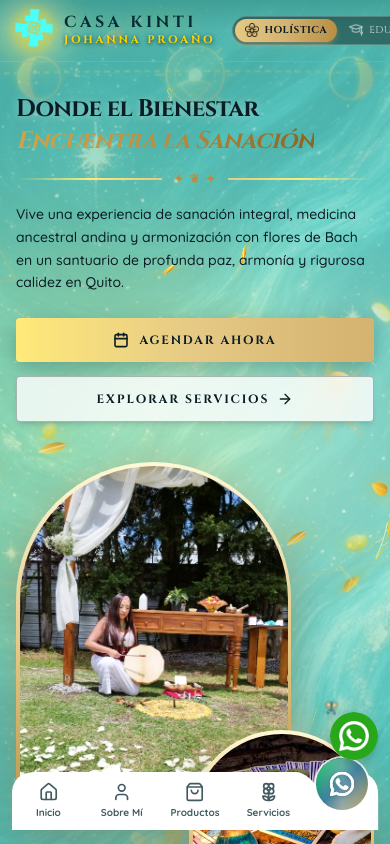
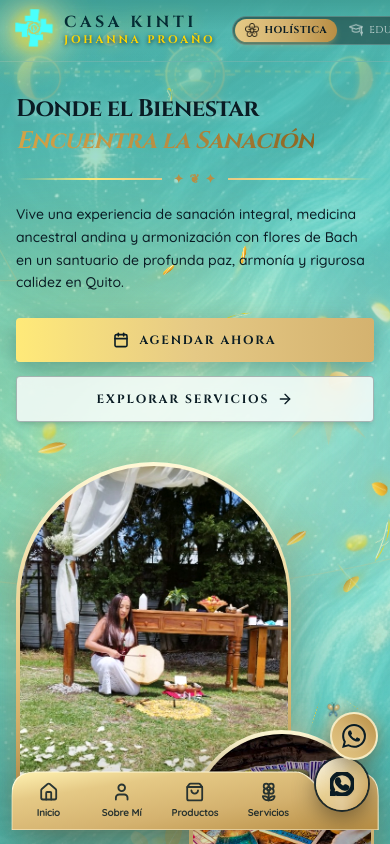
Before and after one commit to kindevec/Casa---Kinti, a React (Vite) app: page / in a window 390 px wide. Shown: the top 844 px of the page. Built offline with nearby package versions, Linux system fonts and the light colour scheme; a web font is replaced by a local one.

Commit message:
style: boton flotante de whatsapp dorado con icono negro y paleta dorada/negra en barra de navegacion movil

```diff
--- a/src/components/FloatingWhatsApp.tsx
+++ b/src/components/FloatingWhatsApp.tsx
@@ -1,6 +1,6 @@
 import React, { useState } from 'react';
 import { WHATSAPP_PHONE, WHATSAPP_DEFAULT_MSG } from '../data';
-import { ButterflyGraphic } from './FloralDecorations';
+import { ButterflyGraphic, WhatsAppOfficialIcon } from './FloralDecorations';
 
 export const FloatingWhatsApp: React.FC = () => {
   const whatsappUrl = `https://wa.me/${WHATSAPP_PHONE}?text=${encodeURIComponent(WHATSAPP_DEFAULT_MSG)}`;
@@ -12,7 +12,7 @@ export const FloatingWhatsApp: React.FC = () => {
       onMouseEnter={() => setIsHovered(true)}
       onMouseLeave={() => setIsHovered(false)}
     >
-      {/* Botón Flotante Puro: Sin contenedores ni fondos, emerge al pasar el cursor */}
+      {/* Botón Flotante de WhatsApp: Dorado con Ícono en Negro */}
       <a
         href={whatsappUrl}
         target="_blank"
@@ -20,17 +20,17 @@ export const FloatingWhatsApp: React.FC = () => {
         id="floating-whatsapp-button"
         onFocus={() => setIsHovered(true)}
         onBlur={() => setIsHovered(false)}
-        className={`relative group flex items-center justify-center min-w-[48px] min-h-[48px] transition-all duration-400 ease-out cursor-pointer drop-shadow-lg hover:drop-shadow-[0_8px_25px_rgba(37,211,102,0.6)] active:scale-95 ${
+        className={`relative group flex items-center justify-center w-12 h-12 sm:w-13 sm:h-13 md:w-14 md:h-14 rounded-full bg-gradient-to-tr from-[#E5C985] via-[#D4B26F] to-[#B88E44] border-2 border-[#FFF8D6]/80 shadow-[0_8px_25px_rgba(0,0,0,0.35),0_0_18px_rgba(212,178,111,0.55)] hover:shadow-[0_12px_32px_rgba(0,0,0,0.45),0_0_26px_rgba(212,178,111,0.75)] transition-all duration-400 ease-out cursor-pointer active:scale-95 ${
           isHovered
             ? '-translate-x-3 sm:-translate-x-4 md:-translate-x-5 md:scale-110'
             : '-translate-x-3 sm:-translate-x-4 md:translate-x-8 md:hover:translate-x-0'
         }`}
         aria-label="Contactar por WhatsApp a Casa Kinti"
       >
-        {/* Anillo de pulso cuando está en reposo */}
+        {/* Anillo de pulso dorado cuando está en reposo */}
         <span
-          className={`absolute inset-0 rounded-full bg-[#25D366] transition-opacity duration-300 pointer-events-none ${
-            isHovered ? 'opacity-0' : 'opacity-35 animate-ping'
+          className={`absolute inset-0 rounded-full bg-[#E5C985] transition-opacity duration-300 pointer-events-none ${
+            isHovered ? 'opacity-0' : 'opacity-40 animate-ping'
           }`}
         />
 
@@ -39,12 +39,8 @@ export const FloatingWhatsApp: React.FC = () => {
           <ButterflyGraphic size={20} color="pink" className="w-4 h-4 sm:w-5 sm:h-5 md:w-5.5 md:h-5.5" />
         </div>
 
-        {/* Ícono circular oficial de WhatsApp directo */}
-        <img
-          src="/icons/whatsapp.png"
-          alt="WhatsApp Casa Kinti"
-          className="w-12 h-12 sm:w-13 sm:h-13 md:w-14 md:h-14 object-contain rounded-full relative z-10"
-        />
+        {/* Ícono Oficial de WhatsApp en color negro */}
+        <WhatsAppOfficialIcon className="w-6 h-6 sm:w-7 sm:h-7 md:w-7.5 md:h-7.5 text-[#0A1C24] relative z-10 shrink-0 drop-shadow-[0_1px_2px_rgba(255,255,255,0.3)]" />
       </a>
     </div>
   );
--- a/src/components/MobileTabBar.tsx
+++ b/src/components/MobileTabBar.tsx
@@ -71,31 +71,31 @@ export const MobileTabBar: React.FC = () => {
     {
       label: 'Inicio',
       href: '#inicio',
-      color: '#043651', // Azul Periwinkle
+      color: '#D4B26F',
       icon: <Home className="icon" />,
     },
     {
       label: 'Sobre Mí',
       href: '#sobre-mi',
-      color: '#2B7294', // Púrpura Lavanda
+      color: '#D4B26F',
       icon: <User className="icon" />,
     },
     {
       label: mode === 'educacion' ? 'Cursos' : 'Productos',
       href: '#productos',
-      color: '#CEAB67', // Rosa Floral
+      color: '#D4B26F',
       icon: mode === 'educacion' ? <BookOpen className="icon" /> : <ShoppingBag className="icon" />,
     },
     {
       label: 'Servicios',
       href: '#servicios',
-      color: '#2B7294', // Verde Esmeralda / Teal
+      color: '#D4B26F',
       icon: <Flower2 className="icon" />,
     },
     {
       label: 'WhatsApp',
       href: '#contacto',
-      color: '#25D366', // Verde Oficial WhatsApp
+      color: '#D4B26F',
       icon: <WhatsAppOfficialIcon className="w-5 h-5 fill-current" />,
     },
   ];
--- a/src/components/ui/animated-tab-bar.tsx
+++ b/src/components/ui/animated-tab-bar.tsx
@@ -183,42 +183,47 @@ export const AnimatedTabBar: React.FC<AnimatedTabBarProps> = ({
       className={`relative w-full select-none ${className}`}
       style={{ height: "74px" }}
     >
-      {/* Fondo SVG con muesca controlada imperativamente */}
+      {/* Fondo SVG con muesca interactiva en degradado dorado */}
       <svg
-        className="absolute inset-0 w-full h-full pointer-events-none drop-shadow-[0_-4px_24px_rgba(19, 50, 56, 0.14)]"
+        className="absolute inset-0 w-full h-full pointer-events-none drop-shadow-[0_8px_30px_rgba(0,0,0,0.35)] drop-shadow-[0_0_15px_rgba(212,178,111,0.35)]"
         viewBox={`0 0 ${width} 74`}
         preserveAspectRatio="none"
       >
+        <defs>
+          <linearGradient id="mobileTabBarGold" x1="0%" y1="0%" x2="100%" y2="100%">
+            <stop offset="0%" stopColor="#FFF2B2" />
+            <stop offset="25%" stopColor="#E5C985" />
+            <stop offset="60%" stopColor="#D4B26F" />
+            <stop offset="100%" stopColor="#B88E44" />
+          </linearGradient>
+        </defs>
         <motion.path
           d={generatePath(activeCenterX, width, 48)}
-          fill="#FFFFFF"
+          fill="url(#mobileTabBarGold)"
+          stroke="#FFF8D6"
+          strokeWidth="1.2"
           animate={pathControls}
         />
       </svg>
 
       {/* Botón Pelotita Flotante con Control Imperativo de Salto */}
       <motion.div
-        className="absolute top-[2px] z-20 w-[52px] h-[52px] rounded-full flex items-center justify-center cursor-pointer overflow-hidden shadow-[0_8px_24px_rgba(4, 54, 81, 0.48)] ring-2 ring-white/85"
+        className="absolute top-[2px] z-20 w-[52px] h-[52px] rounded-full flex items-center justify-center cursor-pointer overflow-hidden shadow-[0_8px_24px_rgba(0,0,0,0.45)] ring-2 ring-[#0A1C24]/85"
         style={{
-          background:
-            activeItem?.color && activeItem.color.startsWith("bg-")
-              ? undefined
-              : activeItem?.color
-              ? `linear-gradient(135deg, ${activeItem.color}, #2B7294, #CEAB67)`
-              : "linear-gradient(135deg, #043651 0%, #2B7294 50%, #CEAB67 100%)",
+          background: "linear-gradient(135deg, #FFFDF0 0%, #E5C985 45%, #D4B26F 75%, #B88E44 100%)",
         }}
         animate={ballControls}
       >
         {/* Destello de luz reflectante diagonal */}
         <div className="absolute inset-0 bg-gradient-to-r from-transparent via-white/50 to-transparent animate-pulse pointer-events-none" />
 
-        {/* Ícono Activo en Blanco Brillante con aparición suave */}
+        {/* Ícono Activo en Negro con aparición suave */}
         <motion.div
           key={activeIndex}
           initial={{ scale: 0.4, opacity: 0, y: 10 }}
           animate={{ scale: 1, opacity: 1, y: 0 }}
           transition={{ type: "spring", stiffness: 440, damping: 22, delay: 0.08 }}
-          className="relative z-10 text-white [&_svg]:stroke-white [&_svg]:fill-white [&_svg]:w-6 [&_svg]:h-6 drop-shadow-sm flex items-center justify-center"
+          className="relative z-10 text-[#0A1C24] [&_svg]:stroke-current [&_svg]:w-6 [&_svg]:h-6 [&_svg]:stroke-[2.4] drop-shadow-xs flex items-center justify-center"
         >
           {activeItem?.icon}
         </motion.div>
@@ -241,14 +246,14 @@ export const AnimatedTabBar: React.FC<AnimatedTabBarProps> = ({
                 className={`transition-all duration-300 flex flex-col items-center justify-center ${
                   isActive
                     ? "opacity-0 pointer-events-none translate-y-3 scale-75"
-                    : "opacity-80 group-hover:opacity-100 group-hover:scale-110"
+                    : "opacity-85 group-hover:opacity-100 group-hover:scale-110"
                 }`}
               >
-                <div className="w-6 h-6 text-[#133238] group-hover:text-[#043651] transition-colors duration-200 flex items-center justify-center [&_svg]:w-5 [&_svg]:h-5">
+                <div className="w-6 h-6 text-[#0A1C24] font-black group-hover:text-black transition-colors duration-200 flex items-center justify-center [&_svg]:w-5 [&_svg]:h-5 [&_svg]:stroke-current [&_svg]:stroke-[2.2]">
                   {item.icon}
                 </div>
                 {item.label && (
-                  <span className="text-[10px] font-bold text-[#133238] group-hover:text-[#043651] transition-colors duration-200 mt-1 leading-none">
+                  <span className="text-[10px] font-extrabold text-[#0A1C24] group-hover:text-black transition-colors duration-200 mt-1 leading-none tracking-tight">
                     {item.label}
                   </span>
                 )}
```
